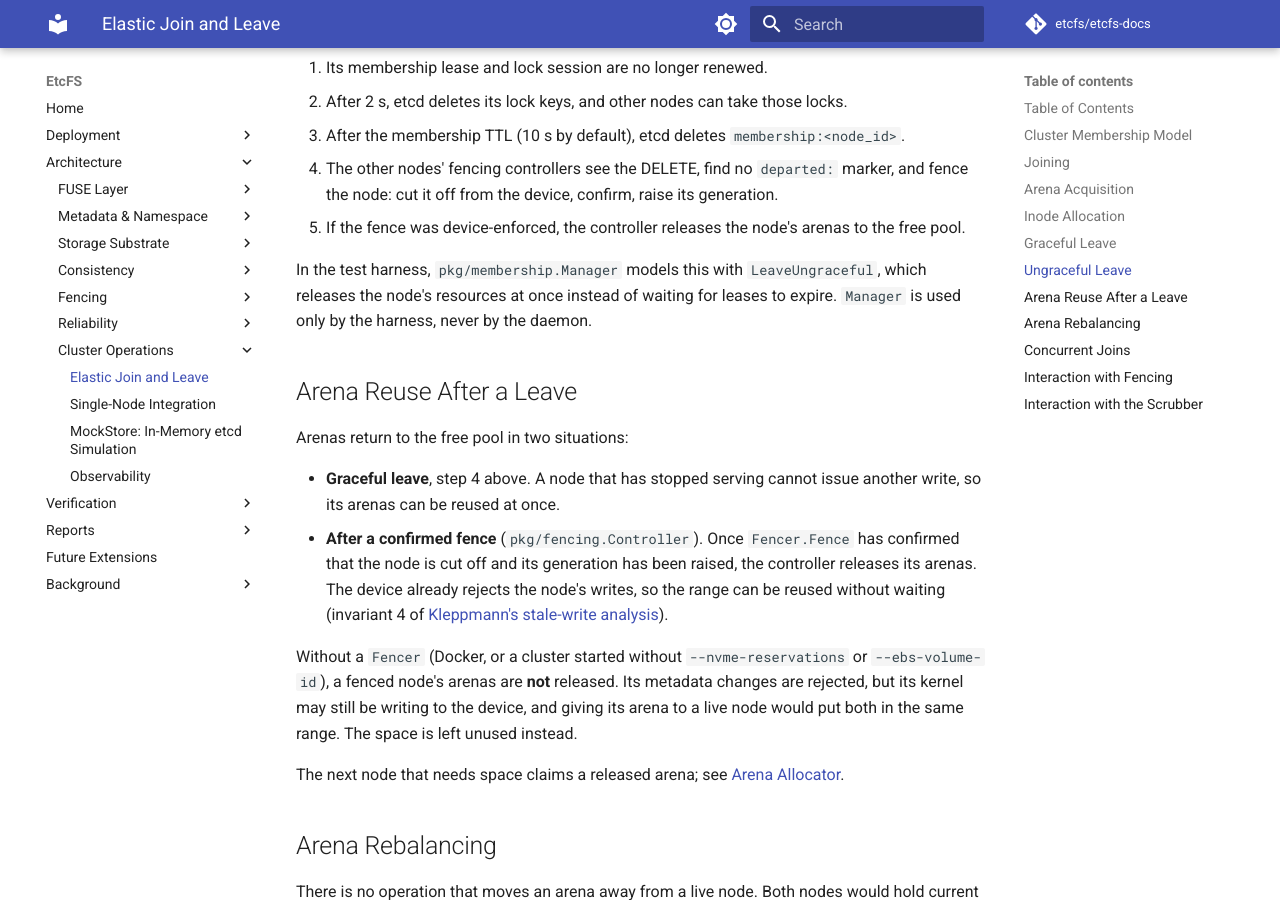
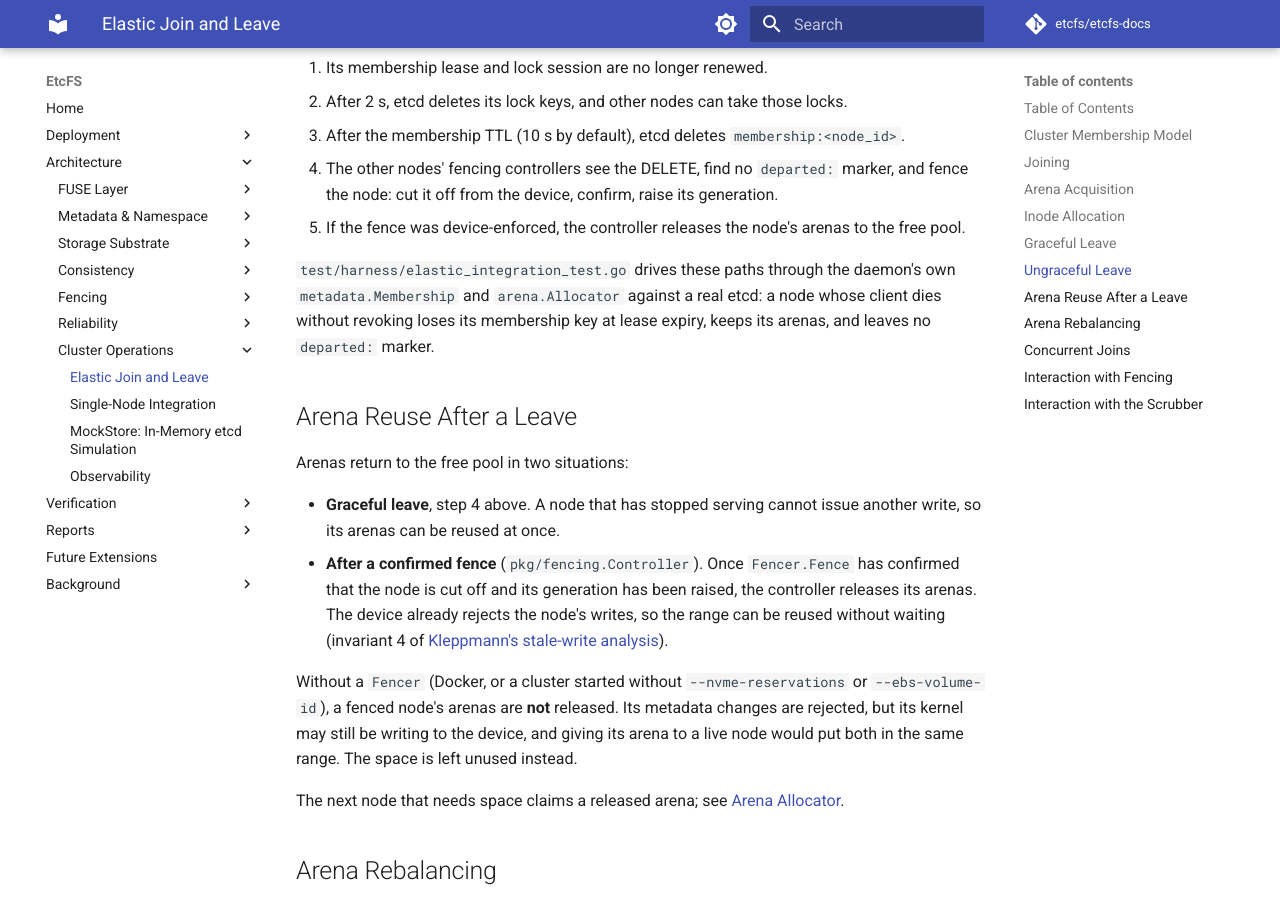
Before and after one commit to etcfs/etcfs-docs, an MkDocs documentation site: the page built from docs/architecture/cluster-ops/elastic-join-leave.md, in a window 1280 px wide and 900 px high, scrolled down 3509 px. Built offline with MkDocs 1.6.1 and Material for MkDocs 9.7.7, drawn with Linux system fonts in a browser that asks for light colours; comment, search, counter and statistics services are not loaded.

Commit message:
docs: pointed elastic join and etcfsctl docs at the daemon's membership path

```diff
--- a/docs/architecture/cluster-ops/elastic-join-leave.md
+++ b/docs/architecture/cluster-ops/elastic-join-leave.md
@@ -158,10 +158,10 @@ A node that crashes runs none of the steps above:
 5. If the fence was device-enforced, the controller releases the node's arenas
    to the free pool.
 
-In the test harness, `pkg/membership.Manager` models this with
-`LeaveUngraceful`, which releases the node's resources at once instead of
-waiting for leases to expire. `Manager` is used only by the harness, never by the
-daemon.
+`test/harness/elastic_integration_test.go` drives these paths through the
+daemon's own `metadata.Membership` and `arena.Allocator` against a real etcd: a
+node whose client dies without revoking loses its membership key at lease
+expiry, keeps its arenas, and leaves no `departed:` marker.
 
 ## Arena Reuse After a Leave
 
```
Also changed, not shown: docs/deployment/etcfsctl.md (+1 -1 lines).
